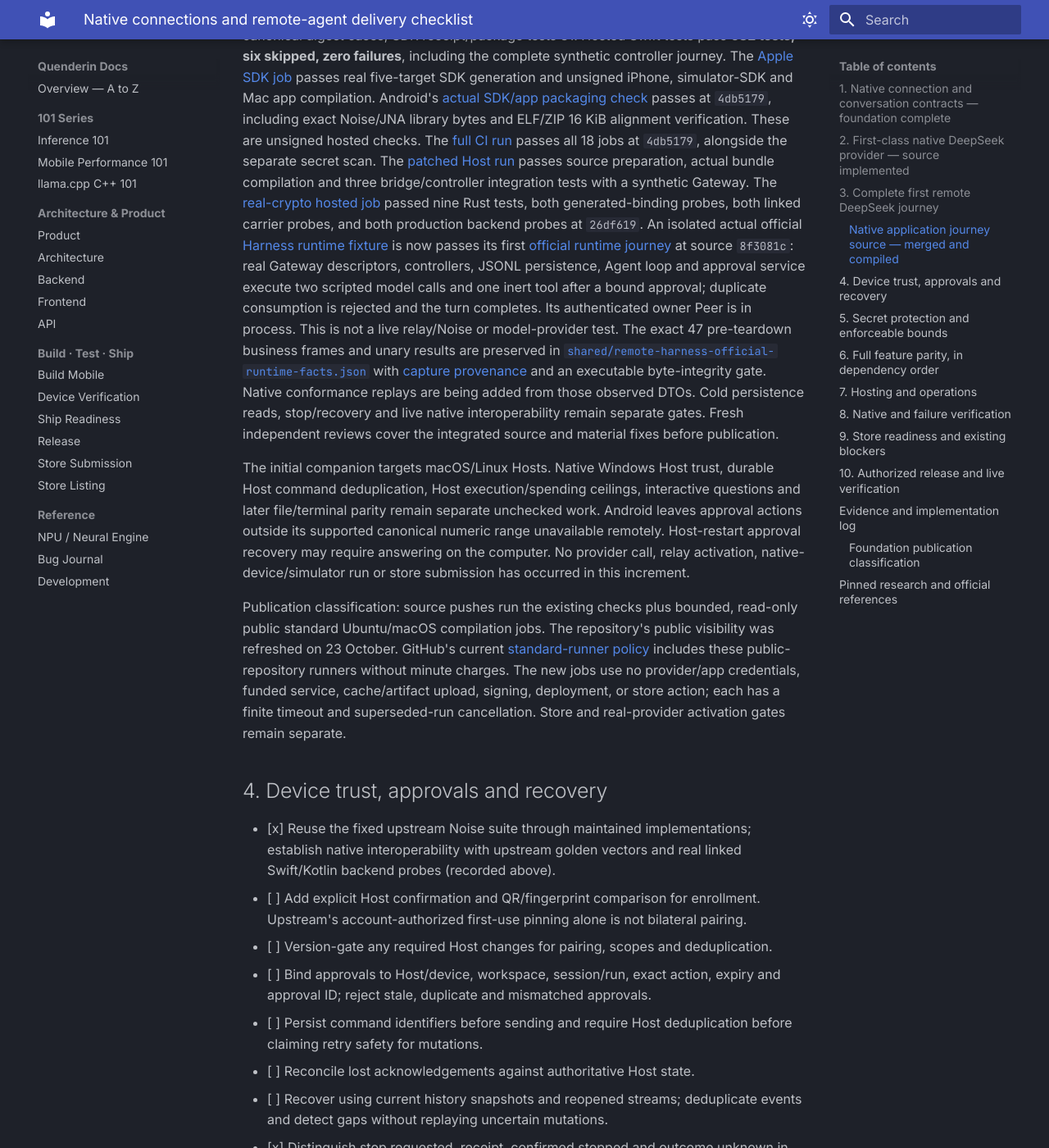
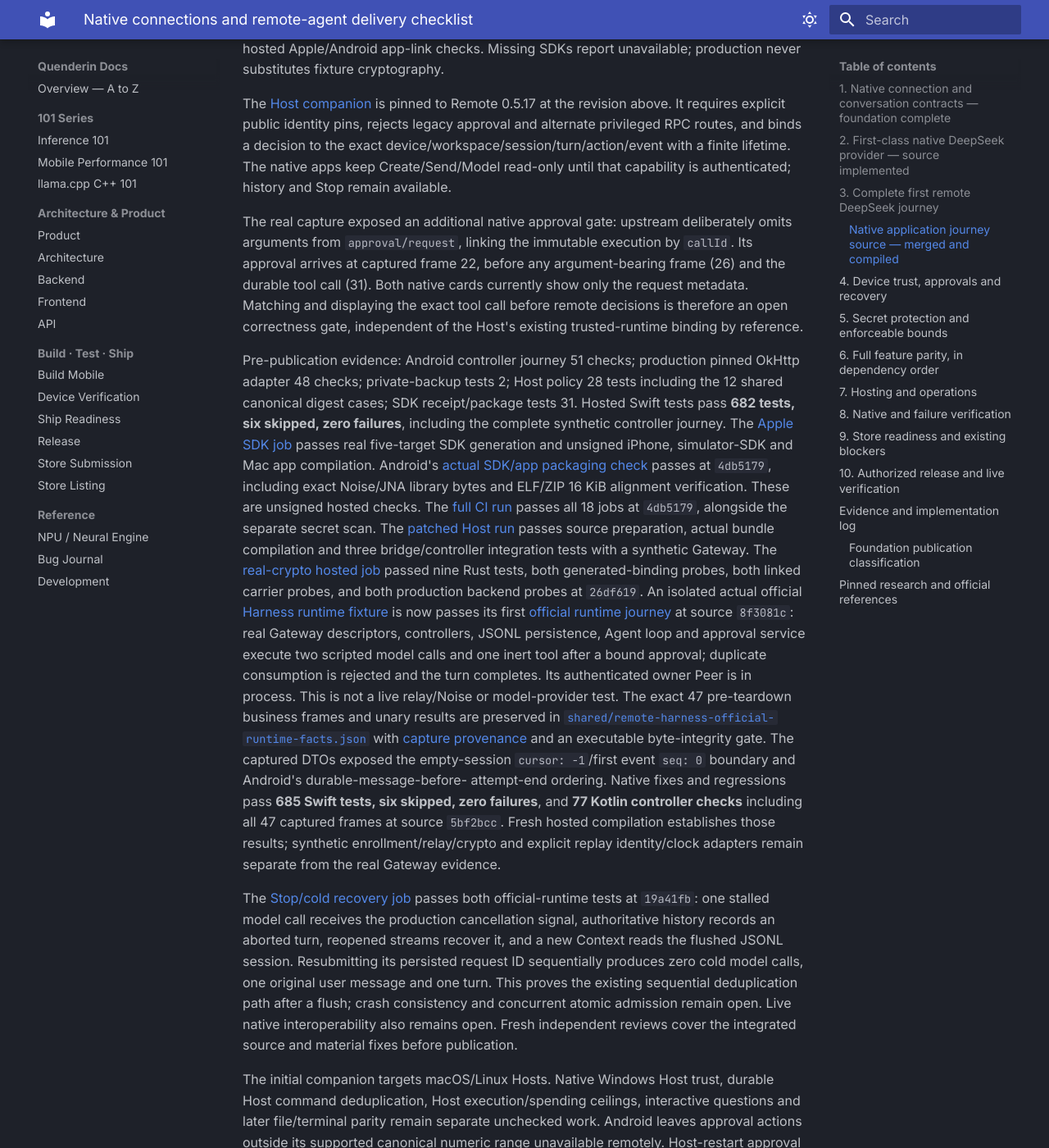
Before and after one commit to alikatgh/quenderin, an MkDocs documentation site: the page built from docs/native-connections-roadmap.md, in a window 1280 px wide and 1400 px high, scrolled down 8636 px. Shown: the whole window at 82% size. Built offline with MkDocs 1.6.1 and Material for MkDocs 9.7.7, drawn with Linux system fonts in a browser that asks for light colours; some of the changed text lies outside the part shown.

Commit message:
Record verified Harness recovery and the remaining approval visibility gate

```diff
--- a/docs/native-connections-roadmap.md
+++ b/docs/native-connections-roadmap.md
@@ -181,17 +181,27 @@ them. The [server documentation](https://github.com/liguobao/ds-harness-remote/b
 describes a separately deployed single-account relay, not a Quenderin-hosted
 multi-account service. Pinning an inspection target does not establish support.
 
-- [ ] Pin supported Harness/Remote revisions and maintain a compatibility matrix.
-- [ ] Verify applicable MIT and dependency notices before reusing code.
-- [ ] Implement native server enrollment, discovery and connection lifecycle.
+- [x] Pin the implemented Harness/Remote baseline and record its tested scope.
+- [x] Preserve MIT notices for reused Host/runtime source and record dependency
+  license inventories.
+- [ ] Package and verify required notices in the final distribution artifacts.
+- [x] Implement native server enrollment, discovery and connection lifecycle.
 - [x] Isolate current `harness.remote.*` / Session V3 carrier details behind the
   Quenderin adapter; reject retired RPCs such as `sync.from`.
-- [ ] Implement workspace/session lists, creation, selection, history and streams.
-- [ ] Add native composer, timeline, model/effort selection and interactive questions.
-- [ ] Present Host approvals without starting a second local agent loop.
-- [ ] Implement Host-acknowledged stop and truthful disconnected/unknown states.
-- [ ] Preserve drafts, reading position, search and favorites with Host provenance.
+- [x] Implement workspace/session lists, creation, selection, history and streams.
+- [x] Add native composer, timeline and model/effort selection.
+- [ ] Add interactive questions.
+- [x] Present bound Host approvals without starting a second local agent loop.
+- [ ] Resolve each approval to one durable tool call and show its exact
+  arguments inside the approval card before enabling a decision.
+- [x] Implement Host-acknowledged stop and truthful disconnected/unknown states.
+- [x] Preserve drafts and exact workspace/session recovery references.
+- [ ] Add reading position, search and favorites with Host provenance.
 - [ ] Verify the complete journey against an actual pinned Host when authorized.
+
+Checked implementation items use source, native controller fixtures and the real
+in-process Harness evidence below. The final enrolled native/relay journey is
+still open; no device/simulator interaction or provider inference is implied.
 
 Carrier source preparation uses 39 shared request/frame fixtures in
 `shared/remote-harness-carrier-fixtures.json`. The adapters keep raw RPC results
@@ -345,6 +355,14 @@ device/workspace/session/turn/action/event with a finite lifetime. The native
 apps keep Create/Send/Model read-only until that capability is authenticated;
 history and Stop remain available.
 
+The real capture exposed an additional native approval gate: upstream deliberately
+omits arguments from `approval/request`, linking the immutable execution by
+`callId`. Its approval arrives at captured frame 22, before any argument-bearing
+frame (26) and the durable tool call (31). Both native cards currently show only
+the request metadata. Matching and displaying the exact tool call before remote
+decisions is therefore an open correctness gate, independent of the Host's
+existing trusted-runtime binding by reference.
+
 Pre-publication evidence: Android controller journey 51 checks; production pinned
 OkHttp adapter 48 checks; private-backup tests 2; Host policy 28 tests including
 the 12 shared canonical digest cases; SDK receipt/package tests 31. Hosted Swift
@@ -373,9 +391,23 @@ relay/Noise or model-provider test. The exact 47 pre-teardown business frames
 and unary results are preserved in
 [`shared/remote-harness-official-runtime-facts.json`](../shared/remote-harness-official-runtime-facts.json)
 with [capture provenance](../shared/remote-harness-official-runtime-provenance.json)
-and an executable byte-integrity gate. Native conformance replays are being
-added from those observed DTOs. Cold persistence reads, stop/recovery and live
-native interoperability remain separate gates. Fresh independent reviews cover the integrated source and material
+and an executable byte-integrity gate. The captured DTOs exposed the empty-session
+`cursor: -1`/first event `seq: 0` boundary and Android's durable-message-before-
+attempt-end ordering. Native fixes and regressions pass **685 Swift tests, six
+skipped, zero failures**, and **77 Kotlin controller checks** including all 47
+captured frames at source `5bf2bcc`. Fresh hosted compilation establishes those
+results; synthetic enrollment/relay/crypto and explicit replay identity/clock
+adapters remain separate from the real Gateway evidence.
+
+The [Stop/cold recovery job](https://github.com/alikatgh/quenderin/actions/runs/39989853605/job/120538500799)
+passes both official-runtime tests at `19a41fb`: one stalled model call receives
+the production cancellation signal, authoritative history records an aborted
+turn, reopened streams recover it, and a new Context reads the flushed JSONL
+session. Resubmitting its persisted request ID sequentially produces zero cold
+model calls, one original user message and one turn. This proves the existing
+sequential deduplication path after a flush; crash consistency and concurrent
+atomic admission remain open. Live native interoperability also remains open.
+Fresh independent reviews cover the integrated source and material
 fixes before publication.
 
 The initial companion targets macOS/Linux Hosts. Native Windows Host trust,
@@ -400,16 +432,20 @@ cancellation. Store and real-provider activation gates remain separate.
 - [x] Reuse the fixed upstream Noise suite through maintained implementations;
   establish native interoperability with upstream golden vectors and real linked
   Swift/Kotlin backend probes (recorded above).
-- [ ] Add explicit Host confirmation and QR/fingerprint comparison for enrollment.
+- [x] Implement explicit Host confirmation and full fingerprint comparison.
   Upstream's account-authorized first-use pinning alone is not bilateral pairing.
-- [ ] Version-gate any required Host changes for pairing, scopes and deduplication.
-- [ ] Bind approvals to Host/device, workspace, session/run, exact action, expiry
+- [x] Negotiate the Host companion's pairing/approval capability before mutations.
+- [ ] Version-gate stronger durable, concurrent command admission before retries.
+- [x] Bind approvals to Host/device, workspace, session/run, exact action, expiry
   and approval ID; reject stale, duplicate and mismatched approvals.
-- [ ] Persist command identifiers before sending and require Host deduplication
-  before claiming retry safety for mutations.
+- [x] Persist native command identifiers before sending; fail before dispatch
+  when durable journaling fails.
+- [ ] Require stronger Host deduplication before claiming automatic retry safety
+  for uncertain mutations. Current clients never replay them automatically.
 - [ ] Reconcile lost acknowledgements against authoritative Host state.
-- [ ] Recover using current history snapshots and reopened streams; deduplicate
-  events and detect gaps without replaying uncertain mutations.
+- [x] Recover using current history snapshots and reopened streams with strict
+  session/sequence checks and no replay of uncertain mutations.
+- [ ] Complete duplicate/replacement history and live lifecycle recovery tests.
 - [x] Distinguish stop requested, receipt, confirmed stopped and outcome unknown
   in both native controllers, with synthetic journey/regression coverage.
 - [ ] Define controller ownership when multiple devices attach to one session.
@@ -439,7 +475,7 @@ cancellation. Store and real-provider activation gates remain separate.
   notifications, storage and CI. Recheck announced 1 November search/fetch fees.
 - [ ] Make terminal access a distinct Host opt-in; disclose Host-user privileges.
   Agent approvals and a working directory are not a terminal sandbox.
-- [ ] Run exact staged/tree secret scans before every authorized publication.
+- [x] Run both staged secret scans before each source publication in this work.
 
 ## 6. Full feature parity, in dependency order
 
@@ -477,7 +513,7 @@ cancellation. Store and real-provider activation gates remain separate.
 
 ## 8. Native and failure verification
 
-- [ ] Shared Swift/Kotlin provider/protocol fixtures and history round trips.
+- [x] Shared Swift/Kotlin provider/protocol fixtures and captured-history replays.
 - [ ] Wrong keys, revoked devices, malformed/oversized frames and replay rejection.
 - [ ] Cross-origin credentials and destination isolation.
 - [ ] Duplicate approvals, lost acknowledgements, process death and reconnect.
```
